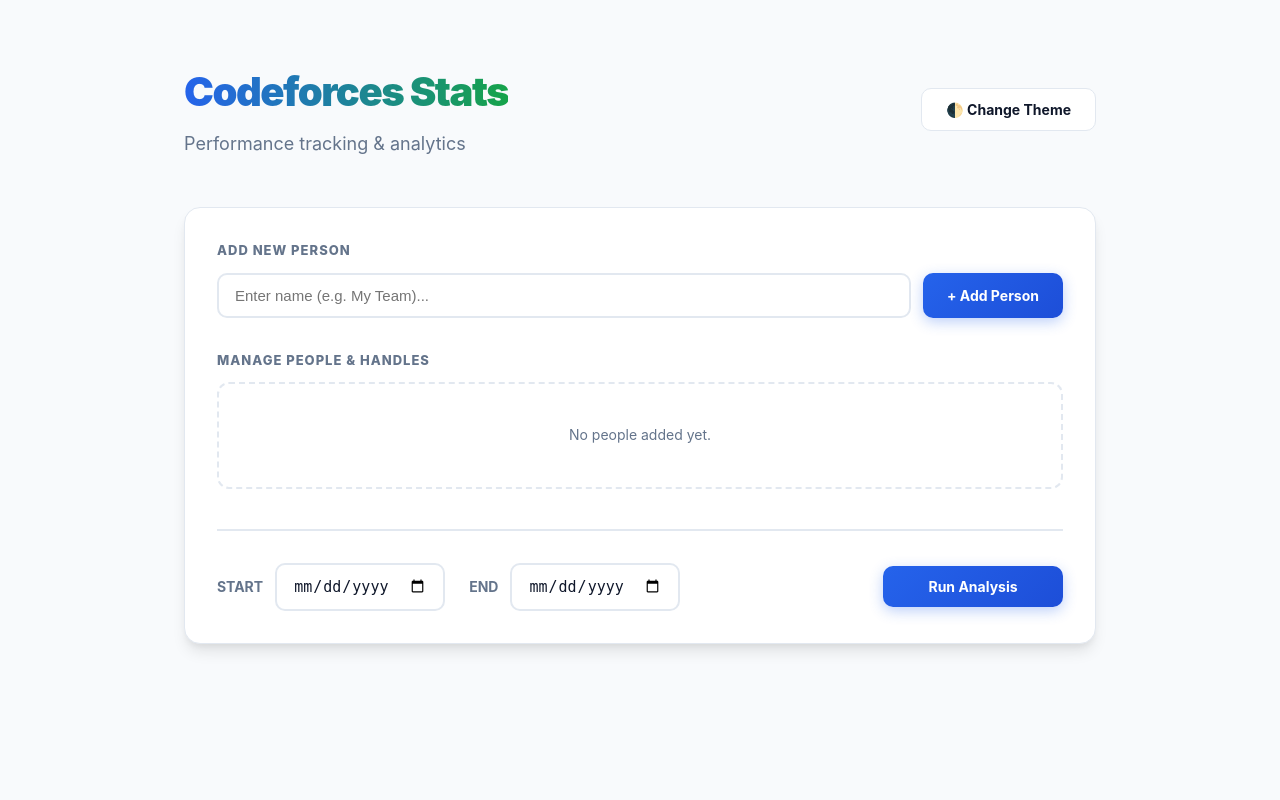
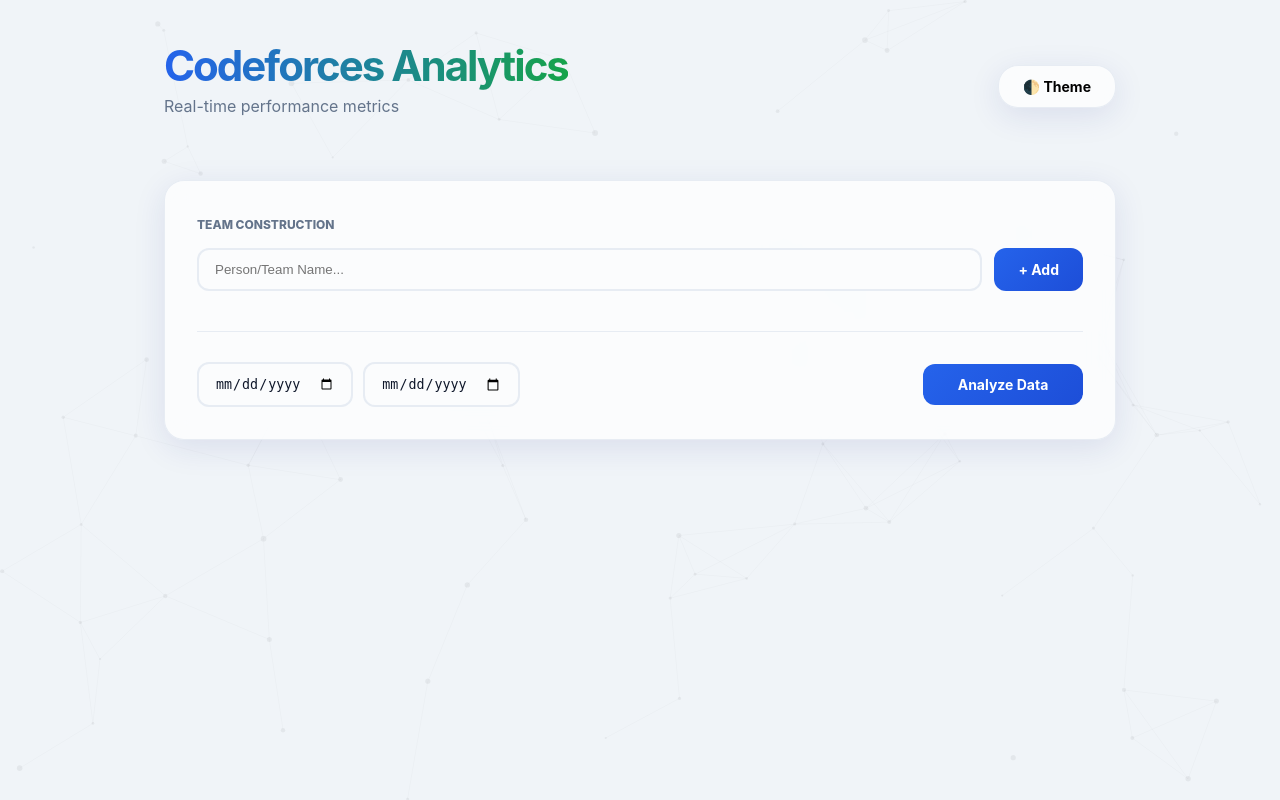
Before and after one commit to chatkhoipt/tracker, a Flask app: page / in a window 1280 px wide. Run offline with Flask 3, Linux system fonts and the light colour scheme.

Commit message:
Update index.html

```diff
--- a/templates/index.html
+++ b/templates/index.html
@@ -7,120 +7,127 @@
 <style>
     :root {
         color-scheme: light;
-        --bg: #f8fafc;
-        --card: #ffffff;
-        --border: #e2e8f0;
+        --bg: #f0f4f8;
+        --card: rgba(255, 255, 255, 0.7); /* Transparent for Glassmorphism */
+        --border: rgba(226, 232, 240, 0.8);
         --text: #0f172a;
         --muted: #64748b;
         --accent: #2563eb;
         --success: #16a34a;
         --error: #dc2626;
-        --shadow: 0 10px 15px -3px rgba(0, 0, 0, 0.1), 0 4px 6px -2px rgba(0, 0, 0, 0.05);
-        --radius: 16px;
-        --input-bg: #ffffff;
+        --shadow: 0 8px 32px 0 rgba(31, 38, 135, 0.1);
+        --radius: 20px;
     }
     [data-theme="dark"] {
         color-scheme: dark;
-        --bg: #0f172a;
-        --card: #1e293b;
-        --border: #334155;
+        --bg: #020617;
+        --card: rgba(30, 41, 59, 0.7);
+        --border: rgba(51, 65, 85, 0.5);
         --text: #f1f5f9;
         --muted: #94a3b8;
-        --accent: #3b82f6;
-        --shadow: 0 20px 25px -5px rgba(0, 0, 0, 0.3), 0 10px 10px -5px rgba(0, 0, 0, 0.2);
-        --input-bg: #0f172a;
+        --accent: #60a5fa;
     }
 
-    * { box-sizing: border-box; transition: background-color 0.25s, border-color 0.25s, color 0.25s; }
+    * { box-sizing: border-box; transition: background-color 0.4s, color 0.4s; }
 
     body {
         margin: 0;
-        font-family: 'Inter', -apple-system, system-ui, sans-serif;
+        font-family: 'Inter', -apple-system, sans-serif;
         background: var(--bg);
         color: var(--text);
-        line-height: 1.6;
+        overflow-x: hidden;
     }
 
-    @keyframes slideUp {
-        from { opacity: 0; transform: translateY(30px); }
-        to { opacity: 1; transform: translateY(0); }
+    /* Particle Canvas */
+    #bg-canvas {
+        position: fixed;
+        top: 0; left: 0;
+        width: 100%; height: 100%;
+        z-index: -1;
+        pointer-events: none;
     }
 
-    .container { max-width: 960px; margin: 60px auto; padding: 0 24px; }
+    .container { max-width: 1000px; margin: 40px auto; padding: 0 24px; position: relative; }
+
+    /* Glassmorphism Effect */
+    .glass {
+        background: var(--card);
+        backdrop-filter: blur(12px);
+        -webkit-backdrop-filter: blur(12px);
+        border: 1px solid var(--border);
+        border-radius: var(--radius);
+        box-shadow: var(--shadow);
+    }
+
+    /* Entrance Animations */
+    @keyframes reveal {
+        from { opacity: 0; transform: translateY(20px) scale(0.98); }
+        to { opacity: 1; transform: translateY(0) scale(1); }
+    }
+
+    .card {
+        padding: 32px;
+        margin-bottom: 32px;
+        animation: reveal 0.8s cubic-bezier(0.2, 0.8, 0.2, 1) both;
+    }
 
     .header {
         margin-bottom: 48px;
         display: flex;
         justify-content: space-between;
         align-items: center;
-        animation: slideUp 0.6s cubic-bezier(0.16, 1, 0.3, 1);
-    }
-    .header-text h1 { font-size: 40px; font-weight: 900; margin: 0; letter-spacing: -1.5px; background: linear-gradient(to right, var(--accent), var(--success)); -webkit-background-clip: text; -webkit-text-fill-color: transparent; }
-    .header-text p { font-size: 18px; color: var(--muted); margin: 6px 0 0 0; }
-
-    .card {
-        background: var(--card);
-        border: 1px solid var(--border);
-        border-radius: var(--radius);
-        padding: 32px;
-        margin-bottom: 32px;
-        box-shadow: var(--shadow);
-        animation: slideUp 0.8s cubic-bezier(0.16, 1, 0.3, 1) backwards;
+        animation: reveal 0.6s ease-out;
     }
 
-    .section-label { font-size: 13px; font-weight: 800; color: var(--muted); text-transform: uppercase; letter-spacing: 1px; margin-bottom: 12px; display: block; }
+    /* Custom Input Styling */
+    input[type="text"], input[type="date"] {
+        padding: 12px 16px;
+        border: 2px solid var(--border);
+        border-radius: 12px;
+        background: rgba(255,255,255,0.05);
+        color: var(--text);
+        outline: none;
+        transition: all 0.3s ease;
+    }
+    input:focus { border-color: var(--accent); box-shadow: 0 0 15px rgba(37, 99, 235, 0.2); transform: translateY(-1px); }
+
+    /* Button Hover Effects */
+    button {
+        font-family: inherit; font-size: 14px; font-weight: 700; padding: 12px 24px;
+        border-radius: 12px; cursor: pointer; border: 1px solid var(--border);
+        transition: all 0.3s cubic-bezier(0.4, 0, 0.2, 1);
+    }
+    .btn-primary {
+        background: linear-gradient(135deg, var(--accent), #1d4ed8);
+        color: white; border: none;
+    }
+    .btn-primary:hover {
+        transform: translateY(-3px) scale(1.02);
+        box-shadow: 0 10px 20px rgba(37, 99, 235, 0.3);
+    }
 
     .person-input-box {
-        background: var(--bg);
-        border: 1px solid var(--border);
-        border-radius: 12px;
-        padding: 24px;
-        margin-bottom: 16px;
-        border-left: 4px solid var(--accent);
+        background: rgba(0,0,0,0.03);
+        border-radius: 16px;
+        padding: 20px;
+        margin-bottom: 15px;
+        border-left: 5px solid var(--accent);
     }
 
     .chip {
-        display: inline-flex;
-        align-items: center;
-        background: var(--accent);
-        color: white;
-        padding: 6px 14px;
-        border-radius: 99px;
-        margin: 6px 6px 0 0;
-        font-size: 13px;
-        font-weight: 600;
+        display: inline-flex; align-items: center; background: var(--accent); color: white;
+        padding: 6px 14px; border-radius: 99px; margin: 6px 6px 0 0;
+        font-size: 13px; font-weight: 600;
+        animation: reveal 0.4s ease-out;
     }
-    .chip span { cursor: pointer; margin-left: 8px; font-size: 16px; opacity: 0.8; }
 
-    .person-title { font-size: 28px; font-weight: 800; margin: 60px 0 24px 0; color: var(--text); }
+    table { width: 100%; border-collapse: separate; border-spacing: 0 8px; }
+    th { text-align: left; padding: 12px; color: var(--muted); font-size: 11px; text-transform: uppercase; letter-spacing: 1px; }
+    td { padding: 16px; background: rgba(255,255,255,0.03); border-top: 1px solid var(--border); border-bottom: 1px solid var(--border); }
+    td:first-child { border-left: 1px solid var(--border); border-top-left-radius: 12px; border-bottom-left-radius: 12px; }
+    td:last-child { border-right: 1px solid var(--border); border-top-right-radius: 12px; border-bottom-right-radius: 12px; }
 
-    table { width: 100%; border-collapse: separate; border-spacing: 0; }
-    th { text-align: left; padding: 16px; border-bottom: 2px solid var(--border); color: var(--muted); font-size: 12px; text-transform: uppercase; letter-spacing: 1px; }
-    td { padding: 16px; border-bottom: 1px solid var(--border); font-size: 15px; }
-    .total-row { background: rgba(59, 130, 246, 0.05); font-weight: 800; color: var(--accent); }
-
-    .charts-grid { display: grid; grid-template-columns: 1fr 1fr; gap: 32px; margin-top: 32px; }
-    .chart-container { min-height: 320px; background: var(--card); border-radius: var(--radius); padding: 20px; border: 1px solid var(--border); }
-
-    input[type="text"], input[type="date"] {
-        padding: 12px 16px;
-        border: 2px solid var(--border);
-        border-radius: 10px;
-        font-size: 15px;
-        background: var(--input-bg);
-        color: var(--text);
-        outline: none;
-        accent-color: var(--accent);
-    }
-    input:focus { border-color: var(--accent); box-shadow: 0 0 0 4px rgba(37, 99, 235, 0.15); }
-
-    button { font-family: inherit; font-size: 14px; font-weight: 700; padding: 12px 24px; border-radius: 10px; cursor: pointer; border: 1px solid var(--border); }
-    .btn-primary { background: linear-gradient(135deg, var(--accent), #1d4ed8); color: white; border: none; box-shadow: 0 4px 14px 0 rgba(37,99,235,0.3); }
-    .btn-primary:hover { transform: translateY(-2px); box-shadow: 0 6px 20px rgba(37,99,235,0.4); }
-    .btn-outline { background: var(--card); color: var(--text); }
-    .btn-outline:hover { border-color: var(--accent); color: var(--accent); }
-    .btn-danger { background: none; border: none; color: var(--error); padding: 0; font-size: 12px; font-weight: 800; }
-    button:active { transform: scale(0.97); }
+    .charts-grid { display: grid; grid-template-columns: 1fr 1fr; gap: 24px; margin-top: 24px; }
 
     @media (max-width: 768px) { .charts-grid { grid-template-columns: 1fr; } }
 </style>
@@ -128,53 +135,45 @@
 </head>
 <body>
 
+<canvas id="bg-canvas"></canvas>
+
 <div class="container">
     <div class="header">
-        <div class="header-text">
-            <h1>Codeforces Stats</h1>
-            <p>Performance tracking & analytics</p>
+        <div>
+            <h1 style="font-size: 42px; margin:0; letter-spacing:-2px; background: linear-gradient(to right, var(--accent), var(--success)); -webkit-background-clip: text; -webkit-text-fill-color: transparent;">Codeforces Analytics</h1>
+            <p style="color:var(--muted); margin-top:5px;">Real-time performance metrics</p>
         </div>
-        <button type="button" class="btn-outline" onclick="toggleTheme()">🌓 Change Theme</button>
+        <button type="button" class="glass" onclick="toggleTheme()">🌓 Theme</button>
     </div>
 
     <form method="POST" onsubmit="return prepSubmit()">
-        <div class="card">
-            <label class="section-label">Add New Person</label>
-            <div style="display:flex; gap:12px; margin-bottom: 32px;">
-                <input type="text" id="newPersonName" placeholder="Enter name (e.g. My Team)..." style="flex:1;"
-                       onkeydown="if(event.key==='Enter'){ event.preventDefault(); addPerson(); }">
-                <button type="button" class="btn-primary" onclick="addPerson()">+ Add Person</button>
+        <div class="card glass">
+            <label style="font-size: 12px; font-weight: 800; color: var(--muted); text-transform: uppercase;">Team Construction</label>
+            <div style="display:flex; gap:12px; margin: 15px 0 30px 0;">
+                <input type="text" id="newPersonName" placeholder="Person/Team Name..." style="flex:1;" onkeydown="if(event.key==='Enter'){ event.preventDefault(); addPerson(); }">
+                <button type="button" class="btn-primary" onclick="addPerson()">+ Add</button>
             </div>
 
-            <label class="section-label">Manage People & Handles</label>
             <div id="peopleList"></div>
-
             <input type="hidden" name="people_json" id="peopleJson">
 
-            <div style="margin-top: 40px; display: flex; flex-wrap: wrap; gap: 24px; align-items: center; border-top: 2px solid var(--border); padding-top: 32px;">
-                <div style="display:flex; align-items:center; gap:12px;">
-                    <label style="font-size:14px; font-weight:700; color:var(--muted)">START</label>
+            <div style="margin-top: 40px; display: flex; flex-wrap: wrap; gap: 20px; align-items: center; border-top: 1px solid var(--border); padding-top: 30px;">
+                <div style="display:flex; gap:10px;">
                     <input type="date" name="start_date" id="sd" required>
-                </div>
-                <div style="display:flex; align-items:center; gap:12px;">
-                    <label style="font-size:14px; font-weight:700; color:var(--muted)">END</label>
                     <input type="date" name="end_date" id="ed" required>
                 </div>
-                <button type="submit" class="btn-primary" style="margin-left:auto; min-width: 180px;">Run Analysis</button>
+                <button type="submit" class="btn-primary" style="margin-left:auto; min-width: 160px;">Analyze Data</button>
             </div>
         </div>
     </form>
 
     {% if people_results %}
         {% for person in people_results %}
-        <div class="person-title" style="animation: slideUp 0.6s ease backwards; animation-delay: {{ 0.2 + loop.index0 * 0.15 }}s;">
-            {{ person.name }}
-        </div>
-        <div class="card" style="animation-delay: {{ 0.3 + loop.index0 * 0.15 }}s;">
-            <table>
-                <thead>
-                    <tr><th>Handle</th><th>Solved</th><th>Avg Rating</th></tr>
-                </thead>
+        {% set p_idx = loop.index0 %}
+        <div class="card glass" style="animation-delay: {{ p_idx * 0.2 }}s;">
+            <h2 style="margin-top:0;">{{ person.name }}</h2>
+            <table id="table-{{ p_idx }}">
+                <thead><tr><th>Handle</th><th>Solved</th><th>Avg Rating</th></tr></thead>
                 <tbody>
                     {% for h in person.handles %}
                     <tr>
@@ -182,16 +181,23 @@
                         {% if h.stats %}
                             <td>{{ h.stats.problems }}</td><td>{{ "%.1f"|format(h.stats.avg_rating) }}</td>
                         {% else %}
-                            <td colspan="2" style="color:var(--error); font-style: italic;">Error fetching</td>
+                            <td colspan="2">
+                                <span style="color:var(--error)">Fetch Error</span>
+                                <button type="button" style="padding: 4px 10px; font-size: 11px; margin-left:10px;" onclick="retryHandle({{ p_idx }}, '{{ h.handle }}', this)">Retry</button>
+                            </td>
                         {% endif %}
                     </tr>
                     {% endfor %}
-                    <tr class="total-row"><td>Grand Total Unique</td><td>{{ person.total_unique }}</td><td>{{ "%.1f"|format(person.avg_rating) }}</td></tr>
+                    <tr style="font-weight:900; color:var(--accent);">
+                        <td>Unique Combined</td>
+                        <td>{{ person.total_unique }}</td>
+                        <td>{{ "%.1f"|format(person.avg_rating) }}</td>
+                    </tr>
                 </tbody>
             </table>
             <div class="charts-grid">
-                <div class="chart-container"><canvas id="rating-{{ loop.index0 }}"></canvas></div>
-                <div class="chart-container"><canvas id="tags-{{ loop.index0 }}"></canvas></div>
+                <div class="chart-container" style="height: 300px;"><canvas id="rating-{{ p_idx }}"></canvas></div>
+                <div class="chart-container" style="height: 300px;"><canvas id="tags-{{ p_idx }}"></canvas></div>
             </div>
         </div>
         {% endfor %}
@@ -199,59 +205,161 @@
 </div>
 
 <script>
+// --- PARTICLE SYSTEM ---
+const canvas = document.getElementById('bg-canvas');
+const ctx = canvas.getContext('2d');
+let particles = [];
+
+function initParticles() {
+    canvas.width = window.innerWidth;
+    canvas.height = window.innerHeight;
+    particles = [];
+    const count = Math.floor(window.innerWidth / 15);
+    for(let i=0; i<count; i++) {
+        particles.push({
+            x: Math.random() * canvas.width,
+            y: Math.random() * canvas.height,
+            vx: (Math.random() - 0.5) * 0.5,
+            vy: (Math.random() - 0.5) * 0.5,
+            size: Math.random() * 2 + 1
+        });
+    }
+}
+
+function drawParticles() {
+    ctx.clearRect(0, 0, canvas.width, canvas.height);
+    const isDark = document.documentElement.getAttribute('data-theme') === 'dark';
+    ctx.fillStyle = isDark ? 'rgba(255,255,255,0.15)' : 'rgba(0,0,0,0.05)';
+    ctx.strokeStyle = isDark ? 'rgba(255,255,255,0.05)' : 'rgba(0,0,0,0.02)';
+
+    particles.forEach((p, i) => {
+        p.x += p.vx; p.y += p.vy;
+        if(p.x < 0 || p.x > canvas.width) p.vx *= -1;
+        if(p.y < 0 || p.y > canvas.height) p.vy *= -1;
+
+        ctx.beginPath();
+        ctx.arc(p.x, p.y, p.size, 0, Math.PI*2);
+        ctx.fill();
+
+        for(let j=i+1; j<particles.length; j++) {
+            const p2 = particles[j];
+            const dist = Math.hypot(p.x - p2.x, p.y - p2.y);
+            if(dist < 120) {
+                ctx.beginPath();
+                ctx.moveTo(p.x, p.y);
+                ctx.lineTo(p2.x, p2.y);
+                ctx.stroke();
+            }
+        }
+    });
+    requestAnimationFrame(drawParticles);
+}
+
+window.addEventListener('resize', initParticles);
+initParticles();
+drawParticles();
+
+// --- LOGIC ---
 let people = JSON.parse(localStorage.getItem('cf_stats_v2_data') || '[]');
+const personSolvedSets = {};
+const chartInstances = {};
+
+{% if people_results %}
+    {% for person in people_results %}
+        personSolvedSets[{{ loop.index0 }}] = {{ person.raw_problems | tojson }};
+    {% endfor %}
+{% endif %}
 
 function addPerson() {
     const input = document.getElementById('newPersonName');
-    const name = input.value.trim();
-    if (name) {
-        people.push({ name: name, handles: [] });
-        input.value = "";
-        render('newPersonName'); // Focus remains on "Add Person" input
+    if (input.value.trim()) {
+        people.push({ name: input.value.trim(), handles: [] });
+        input.value = ""; render();
     }
 }
 
-function addHandle(idx) {
+async function addHandle(idx) {
     const input = document.getElementById(`inp-${idx}`);
-    const handle = input.value.trim();
-    if (handle && !people[idx].handles.includes(handle)) {
-        people[idx].handles.push(handle);
-        input.value = "";
-        render(`inp-${idx}`); // Focus remains on the handle input for that person
-    }
+    const h = input.value.trim();
+    if (!h || people[idx].handles.includes(h)) return;
+
+    try {
+        const resp = await fetch(`/api/check_handle/${h}`);
+        if ((await resp.json()).exists) {
+            people[idx].handles.push(h);
+            render();
+        } else { alert("User not found."); }
+    } catch (e) { alert("Error checking handle."); }
 }
 
 function removeHandle(pIdx, hIdx) { people[pIdx].handles.splice(hIdx, 1); render(); }
-function removePerson(idx) { if (confirm(`Delete everything for ${people[idx].name}?`)) { people.splice(idx, 1); render(); } }
+function removePerson(idx) { if (confirm(`Remove ${people[idx].name}?`)) { people.splice(idx, 1); render(); } }
 
-function render(focusId = null) {
+async function retryHandle(pIdx, handle, btn) {
+    btn.disabled = true; btn.textContent = "...";
+    try {
+        const resp = await fetch('/api/fetch_handle', {
+            method: 'POST',
+            headers: {'Content-Type': 'application/json'},
+            body: JSON.stringify({
+                handle: handle,
+                start_ts: Math.floor(new Date(document.getElementById('sd').value).getTime()/1000),
+                end_ts: Math.floor(new Date(document.getElementById('ed').value).getTime()/1000) + 86400
+            })
+        });
+        const data = await resp.json();
+        if(data.success) updateUI(pIdx, handle, data.stats, data.problems);
+        else { alert("Failed."); btn.disabled = false; btn.textContent = "Retry"; }
+    } catch(e) { btn.disabled = false; btn.textContent = "Retry"; }
+}
+
+function updateUI(pIdx, handle, stats, newProbs) {
+    const table = document.getElementById(`table-${pIdx}`);
+    table.querySelectorAll('tbody tr').forEach(row => {
+        if(row.cells[0].textContent.trim() === handle) {
+            row.innerHTML = `<td><a href="https://codeforces.com/profile/${handle}" target="_blank" style="color: var(--accent); font-weight: 700;">${handle}</a></td><td>${stats.problems}</td><td>${stats.avg_rating.toFixed(1)}</td>`;
+        }
+    });
+
+    Object.assign(personSolvedSets[pIdx], newProbs);
+    const all = Object.values(personSolvedSets[pIdx]);
+    const rated = all.map(p => p.rating).filter(r => r != null);
+    updateCharts(pIdx, all);
+}
+
+function render() {
     const container = document.getElementById('peopleList');
-    if (people.length === 0) {
-        container.innerHTML = '<div style="padding: 40px; text-align: center; border: 2px dashed var(--border); border-radius: 12px; color: var(--muted); font-size: 14px;">No people added yet.</div>';
-    } else {
-        container.innerHTML = people.map((p, i) => `
-            <div class="person-input-box">
-                <div style="display:flex; justify-content:space-between; margin-bottom:16px; align-items:center;">
-                    <strong style="font-size:18px;">${p.name}</strong>
-                    <button type="button" class="btn-danger" onclick="removePerson(${i})">REMOVE</button>
-                </div>
-                <div style="display:flex; gap:12px;">
-                    <input type="text" id="inp-${i}" placeholder="Add handle..." style="flex:1;"
-                           onkeydown="if(event.key==='Enter'){ event.preventDefault(); addHandle(${i}); }">
-                    <button type="button" class="btn-outline" onclick="addHandle(${i})" style="padding: 0 20px;">Add</button>
-                </div>
-                <div style="margin-top:12px; display: flex; flex-wrap: wrap;">
-                    ${p.handles.map((h, hi) => `<div class="chip">${h}<span onclick="removeHandle(${i}, ${hi})">&times;</span></div>`).join('')}
-                </div>
+    container.innerHTML = people.map((p, i) => `
+        <div class="person-input-box" style="animation: reveal 0.4s ease-out both;">
+            <div style="display:flex; justify-content:space-between; margin-bottom:12px;">
+                <strong>${p.name}</strong>
+                <button type="button" style="color:var(--error); border:none; background:none; padding:0; font-size:11px;" onclick="removePerson(${i})">DELETE</button>
             </div>
-        `).join('');
-    }
+            <div style="display:flex; gap:10px;">
+                <input type="text" id="inp-${i}" placeholder="Add CF handle..." style="flex:1;" onkeydown="if(event.key==='Enter'){event.preventDefault(); addHandle(${i});}">
+                <button type="button" class="glass" onclick="addHandle(${i})">Add</button>
+            </div>
+            <div style="margin-top:10px;">${p.handles.map((h, hi) => `<div class="chip">${h}<span style="cursor:pointer; margin-left:8px;" onclick="removeHandle(${i}, ${hi})">&times;</span></div>`).join('')}</div>
+        </div>
+    `).join('');
+    localStorage.setItem('cf_stats_v2_data', JSON.stringify(people));
+}
 
-    localStorage.setItem('cf_stats_v2_data', JSON.stringify(people));
-    if (focusId) {
-        const el = document.getElementById(focusId);
-        if (el) el.focus();
-    }
+function updateCharts(idx, allProblems) {
+    const rHist = {}; const tHist = {};
+    allProblems.forEach(p => {
+        if(p.rating) rHist[p.rating] = (rHist[p.rating] || 0) + 1;
+        p.tags?.forEach(t => tHist[t] = (tHist[t] || 0) + 1);
+    });
+    const rLabels = Object.keys(rHist).map(Number).sort((a,b)=>a-b);
+    chartInstances[`r-${idx}`].data.labels = rLabels;
+    chartInstances[`r-${idx}`].data.datasets[0].data = rLabels.map(l => rHist[l]);
+    chartInstances[`r-${idx}`].update();
+
+    const tSorted = Object.entries(tHist).sort((a,b)=>b[1]-a[1]).slice(0,10);
+    chartInstances[`t-${idx}`].data.labels = tSorted.map(x=>x[0]);
+    chartInstances[`t-${idx}`].data.datasets[0].data = tSorted.map(x=>x[1]);
+    chartInstances[`t-${idx}`].update();
 }
 
 function prepSubmit() {
@@ -275,27 +383,20 @@ render();
 {% if people_results %}
     {% for person in people_results %}
     (function() {
-        const idx = {{ loop.index0 }};
-        const isDark = document.documentElement.getAttribute('data-theme') === 'dark';
-        const gridColor = isDark ? 'rgba(255,255,255,0.05)' : 'rgba(0,0,0,0.05)';
+        const i = {{ loop.index0 }};
         const accent = getComputedStyle(document.documentElement).getPropertyValue('--accent').trim();
         const success = getComputedStyle(document.documentElement).getPropertyValue('--success').trim();
-
-        const rData = {{ person.rating_hist | tojson }};
-        const rLabels = Object.keys(rData).map(Number).sort((a,b) => a-b);
-        new Chart(document.getElementById(`rating-${idx}`), {
+        chartInstances[`r-${i}`] = new Chart(document.getElementById(`rating-${i}`), {
             type: 'bar',
-            data: { labels: rLabels, datasets: [{ data: rLabels.map(l => rData[l]), backgroundColor: accent, borderRadius: 6 }] },
-            options: { maintainAspectRatio: false, plugins: { legend: { display: false }, title: { display: true, text: 'Difficulty', font: { weight: '800' } } }, scales: { x: { grid: { display: false } }, y: { grid: { color: gridColor }, beginAtZero: true, ticks: { stepSize: 1 } } } }
+            data: { labels: [], datasets: [{ data: [], backgroundColor: accent, borderRadius: 8 }] },
+            options: { maintainAspectRatio: false, plugins: { title: { display: true, text: 'Difficulty Profile', font: {size:14, weight:'800'} }, legend: {display:false} } }
         });
-
-        const tData = {{ person.tag_hist | tojson }};
-        const tSorted = Object.entries(tData).sort((a,b) => b[1] - a[1]).slice(0, 10);
-        new Chart(document.getElementById(`tags-${idx}`), {
+        chartInstances[`t-${i}`] = new Chart(document.getElementById(`tags-${i}`), {
             type: 'bar',
-            data: { labels: tSorted.map(x => x[0]), datasets: [{ data: tSorted.map(x => x[1]), backgroundColor: success, borderRadius: 6 }] },
-            options: { indexAxis: 'y', maintainAspectRatio: false, plugins: { legend: { display: false }, title: { display: true, text: 'Top Topics', font: { weight: '800' } } }, scales: { y: { grid: { display: false } }, x: { grid: { color: gridColor }, beginAtZero: true, ticks: { stepSize: 1 } } } }
+            data: { labels: [], datasets: [{ data: [], backgroundColor: success, borderRadius: 8 }] },
+            options: { indexAxis: 'y', maintainAspectRatio: false, plugins: { title: { display: true, text: 'Skill Distribution', font: {size:14, weight:'800'} }, legend: {display:false} } }
         });
+        updateCharts(i, Object.values(personSolvedSets[i]));
     })();
     {% endfor %}
 {% endif %}
```
